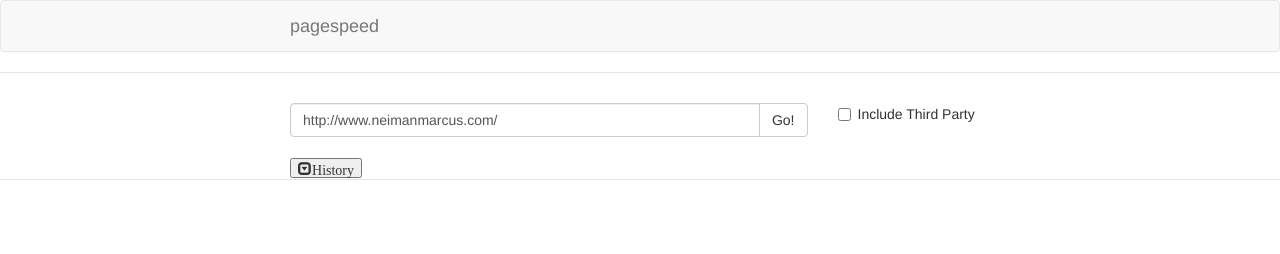
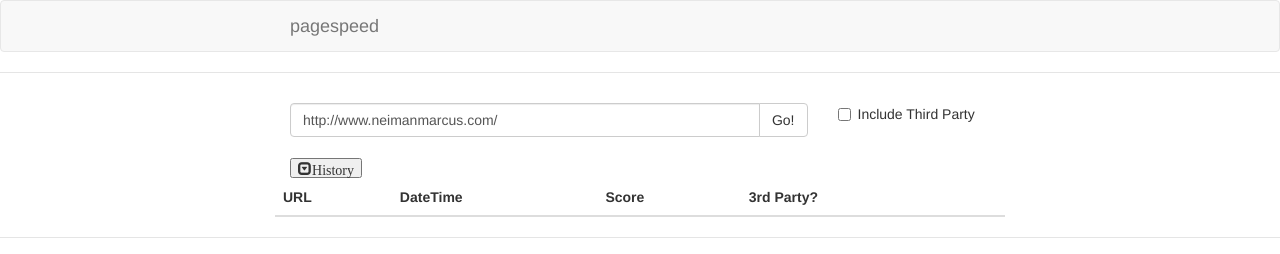
Before and after one commit to praveen262k/pagespeed, a website: page app/index.html in a window 1280 px wide. Both pictures are taken after a click on the button "History". Drawn offline with nearby package versions, Linux system fonts and the light colour scheme; some packages are replaced by stand-ins of ours; files that its build step writes are made by us from their sources; a script that the page names is missing.

Commit message:
History view toggle fix

```diff
--- a/app/scripts/controllers/main.js
+++ b/app/scripts/controllers/main.js
@@ -50,8 +50,8 @@ angular.module('pagespeedApp')
     ];
 
     this.showHistory = function() {
+      $scope.main.historyVisible = $scope.main.historyVisible? !$scope.main.historyVisible: true;
       var history = getHistory();
-
       $scope.main.searchHistory = history;
     };
 
--- a/app/views/main.html
+++ b/app/views/main.html
@@ -36,7 +36,7 @@
     </div> -->
 
     <!-- Table -->
-      <table class="table" ng-show="main.searchHistory !== undefined">
+      <table class="table" ng-show="main.historyVisible">
         <thead>
           <tr>
             <th>URL</th>
```
